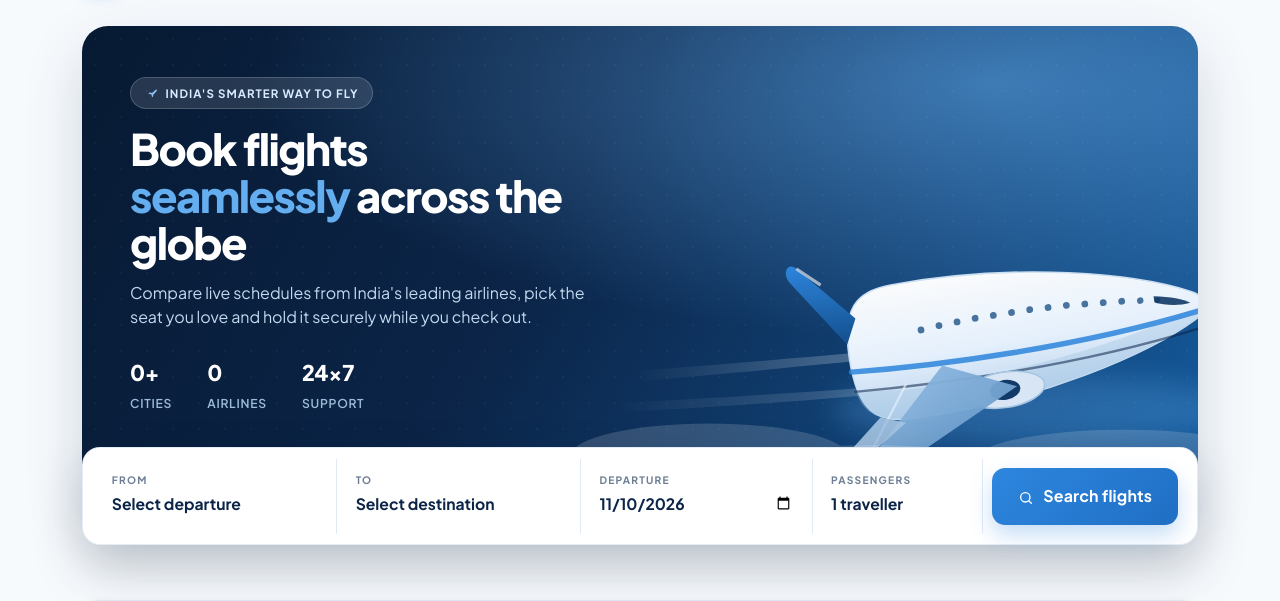
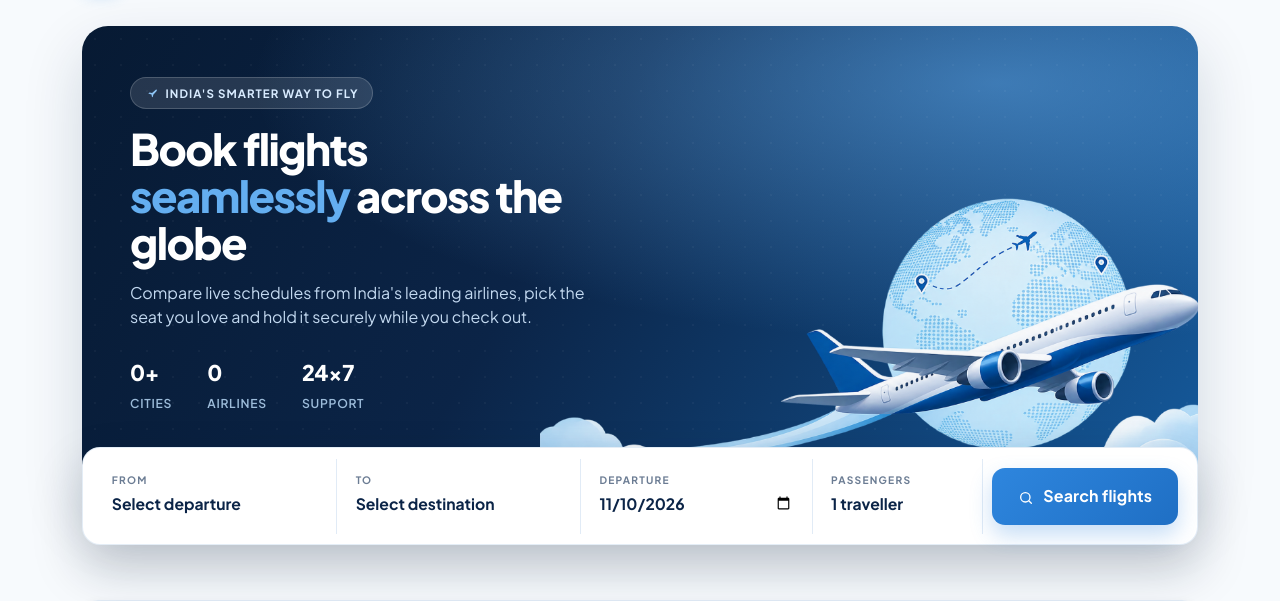
Before and after one commit to meer-md-shoaib/SkyBook, a Flask app: page / in a window 1280 px wide. Shown: the part 61-662 px from the top of the page. Run offline with Flask 3, Linux system fonts and the light colour scheme; data that the repository does not hold is empty; parts of the project's set-up code (start-up, migrations or seed data) failed here and were passed over; some libraries are stand-ins or nearby versions.

Commit message:
feat(ui): update landing page hero banner with custom globe airliner graphic

```diff
--- a/app/templates/index.html
+++ b/app/templates/index.html
@@ -25,7 +25,7 @@
           </div>
         </div>
       </div>
-      <img class="hero-art" src="{{ url_for('static', filename='images/hero-plane.svg') }}" alt="Airliner cruising above the clouds">
+      <img class="hero-art" src="{{ url_for('static', filename='images/hero-plane.png') }}" alt="Airliner cruising above the clouds with globe">
     </div>
 
     <div class="container px-0">
```
Also changed, not shown: app/static/images/hero-plane.png (added).
